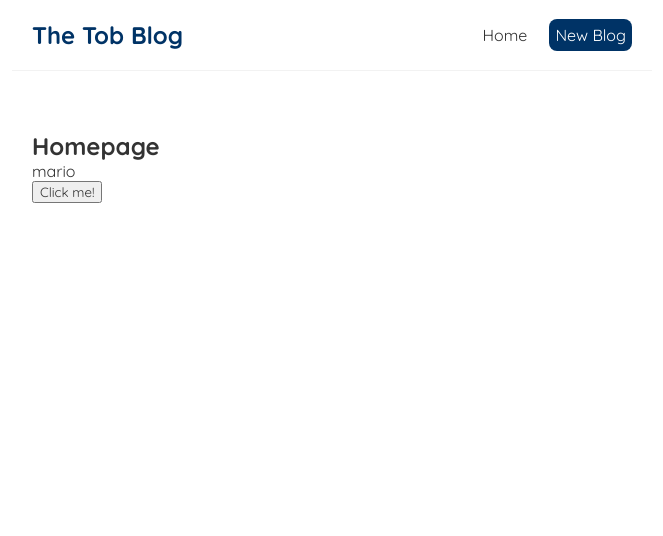
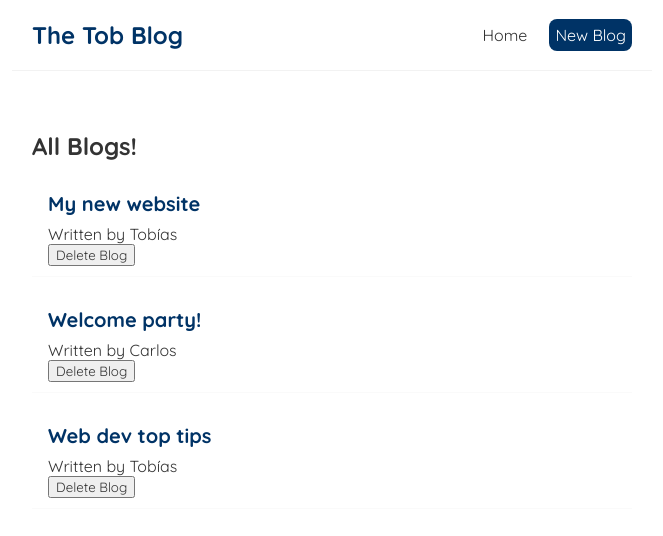
Before and after one commit to juantobiasdl7/Tob-blog, a React (Create React App) app: page / in a window 1280 px wide. Shown: the top 536 px of the page, without its empty margins (308-971 px from the left). Built offline with nearby package versions, Linux system fonts and the light colour scheme.

Commit message:
I got to lesson 15 of the course.

```diff
--- /dev/null
+++ b/src/BlogList.js
@@ -0,0 +1,20 @@
+const BlogList = ({blogs, title, handleDelete}) => {
+
+    //const blogs = props.blogs;
+    //const title = props.title;
+
+    return (
+        <div className="blog-list">
+            <h2>{title}</h2>
+            {blogs.map((blog) => (
+                <div className="blog-preview" key={blog.id}>
+                    <h2>{ blog.title }</h2>
+                    <p>Written by {blog.author} </p>
+                    <button onClick={() => handleDelete(blog.id) }>Delete Blog</button>
+                </div>
+            ))}
+        </div>
+     );
+}
+
+export default BlogList;
--- a/src/Home.js
+++ b/src/Home.js
@@ -1,18 +1,27 @@
-import { useState } from 'react';
+import { useState, useEffect } from 'react';
+import BlogList from './BlogList';
 
 const Home = () => {
 
-    const [name, setName] = useState('mario');
+    const [blogs, setBlogs] = useState([
+        { title: 'My new website', body: 'lorem ipsum...', author: 'Tobías', id: 1 },
+        { title: 'Welcome party!', body: 'lorem ipsum...', author: 'Carlos', id: 2 },
+        { title: 'Web dev top tips', body: 'lorem ipsum...', author: 'Tobías', id: 3 }
+    ]);
 
-    const handleClick = () => {
-        setName('Luigi');
+    const handleDelete = (id) => {
+        const newBlogs = blogs.filter(blog =>blog.id !== id );
+        setBlogs(newBlogs);
     }
+
+    useEffect(() => {
+        console.log('use effect ran')
+    }, []);
 
     return (
         <div className="home">
-            <h2>Homepage</h2>
-            <p>{ name }</p>
-            <button onClick={() => handleClick()}>Click me!</button>
+            <BlogList blogs={blogs} title="All Blogs!" handleDelete={handleDelete}/>
+            {/* <BlogList blogs={blogs.filter((blog) => blog.author === 'Tobías' )} title="Tobías' Blogs!"/>*/}
         </div>
      );
 }
--- a/src/index.css
+++ b/src/index.css
@@ -34,3 +34,19 @@
   margin: 40px auto;
   padding: 20px;
 }
+
+/* blog previews / list */
+.blog-preview {
+  padding: 10px 16px;
+  margin: 20px 0;
+  border-bottom: 1px solid #fafafa;
+}
+.blog-preview:hover {
+  box-shadow: 1px 3px 5px rgba(0,0,0,0.1);
+  cursor: pointer;
+}
+.blog-preview h2 {
+  font-size: 20px;
+  color: #003366;
+  margin-bottom: 8px;
+}
```
